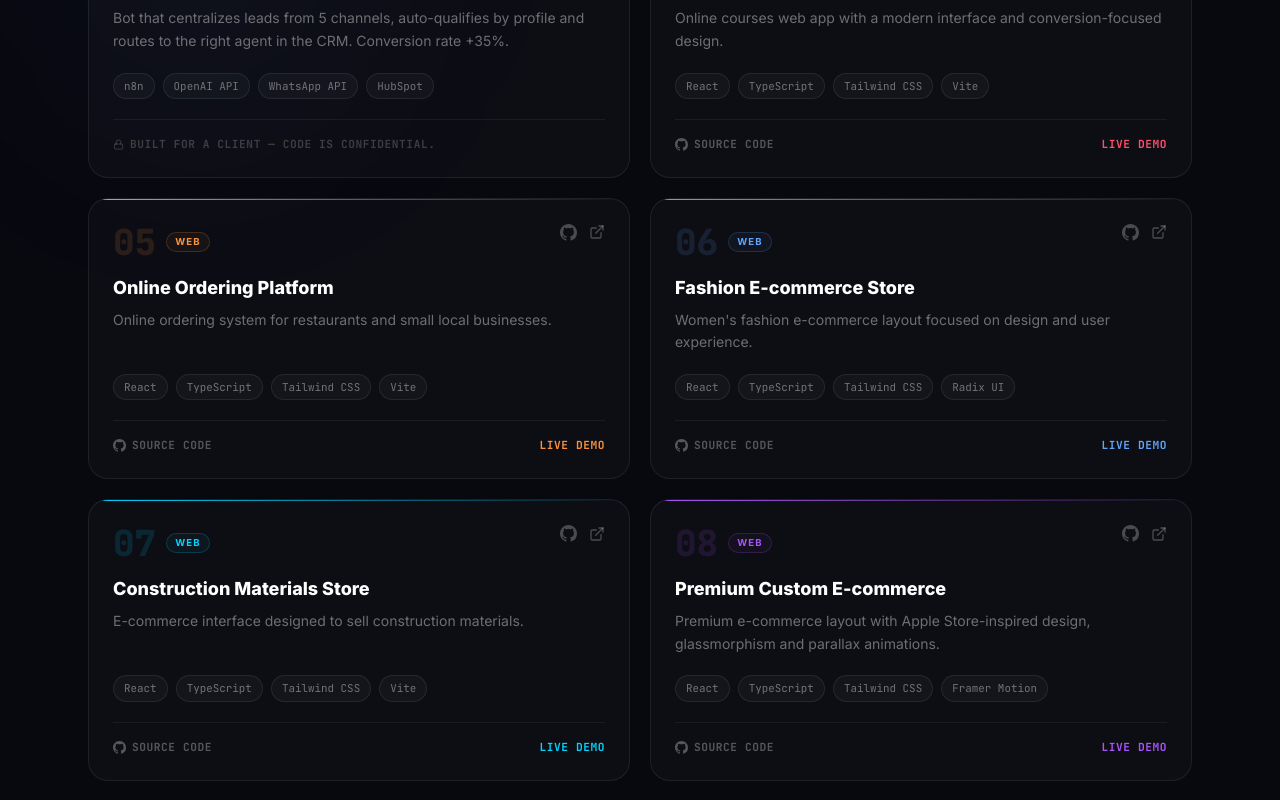
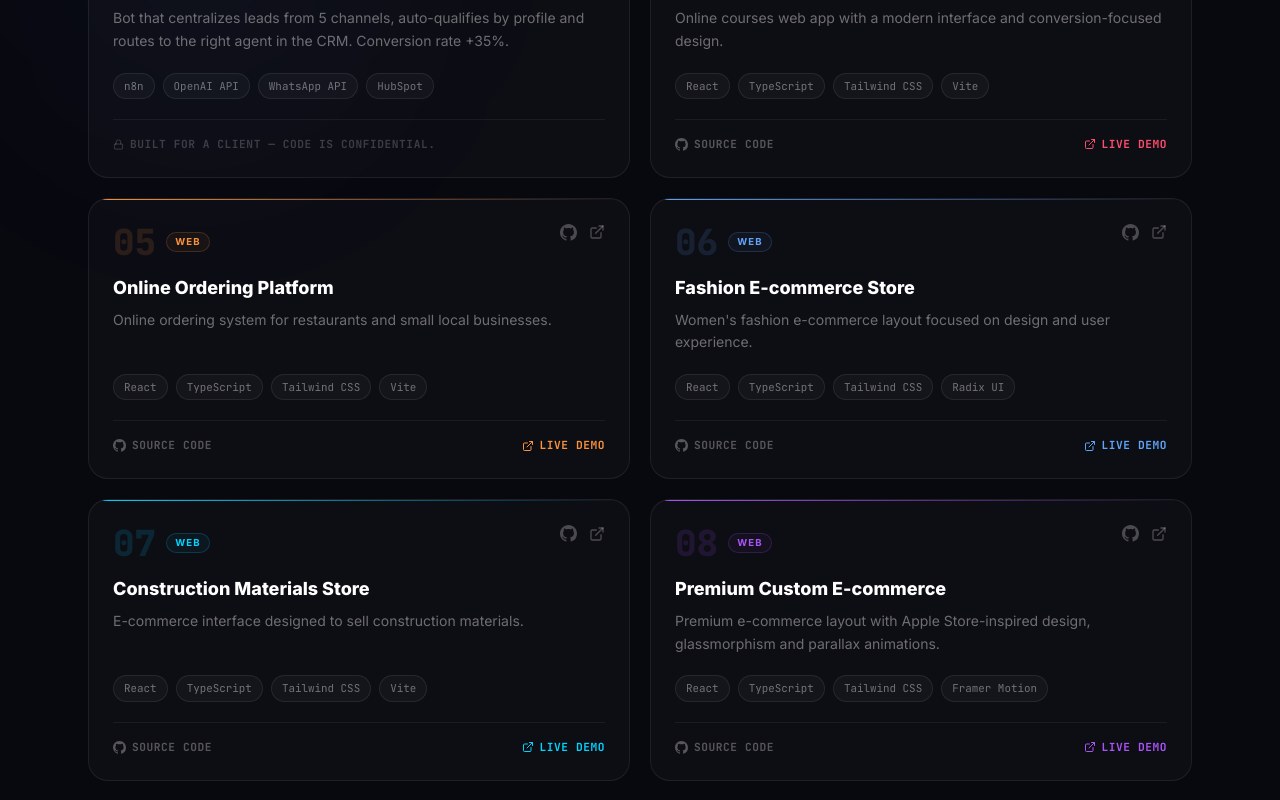
Before and after one commit to LipDev-sudo/Portifolio, a Next.js app: page / in a window 1280 px wide. Shown: the part 8040-8840 px from the top of the page. Built offline with nearby package versions, Linux system fonts and the light colour scheme; no server answers.

Commit message:
fix: make project live links clickable

```diff
--- a/src/components/ui/ProjectCard.tsx
+++ b/src/components/ui/ProjectCard.tsx
@@ -162,12 +162,17 @@ export function ProjectCard({ project, displayIndex, onPlay }: ProjectCardProps)
               {t.projects.playNow}
             </button>
           ) : project.liveUrl ? (
-            <span
-              className="text-[0.7rem] font-bold uppercase tracking-wider font-mono"
+            <a
+              href={project.liveUrl}
+              target="_blank"
+              rel="noopener noreferrer"
+              className="flex min-h-9 items-center justify-center gap-1.5 text-[0.7rem] font-bold uppercase tracking-wider font-mono transition-opacity hover:opacity-80 sm:min-h-0 sm:justify-start"
               style={{ color }}
+              aria-label={`${t.projects.viewLive}: ${title}`}
             >
+              <ExternalLink size={12} />
               {t.projects.viewLive}
-            </span>
+            </a>
           ) : null}
         </div>
       </div>
```
